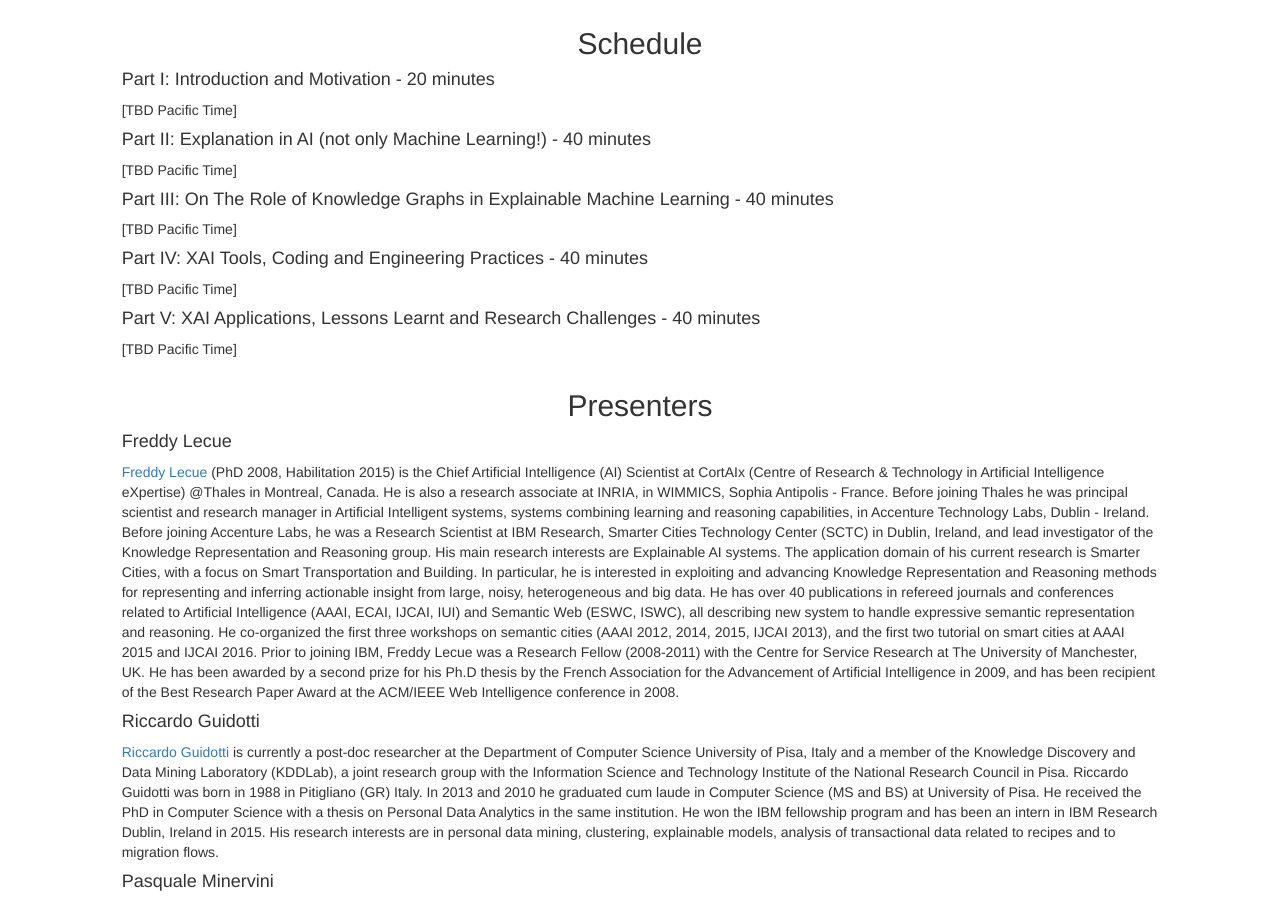
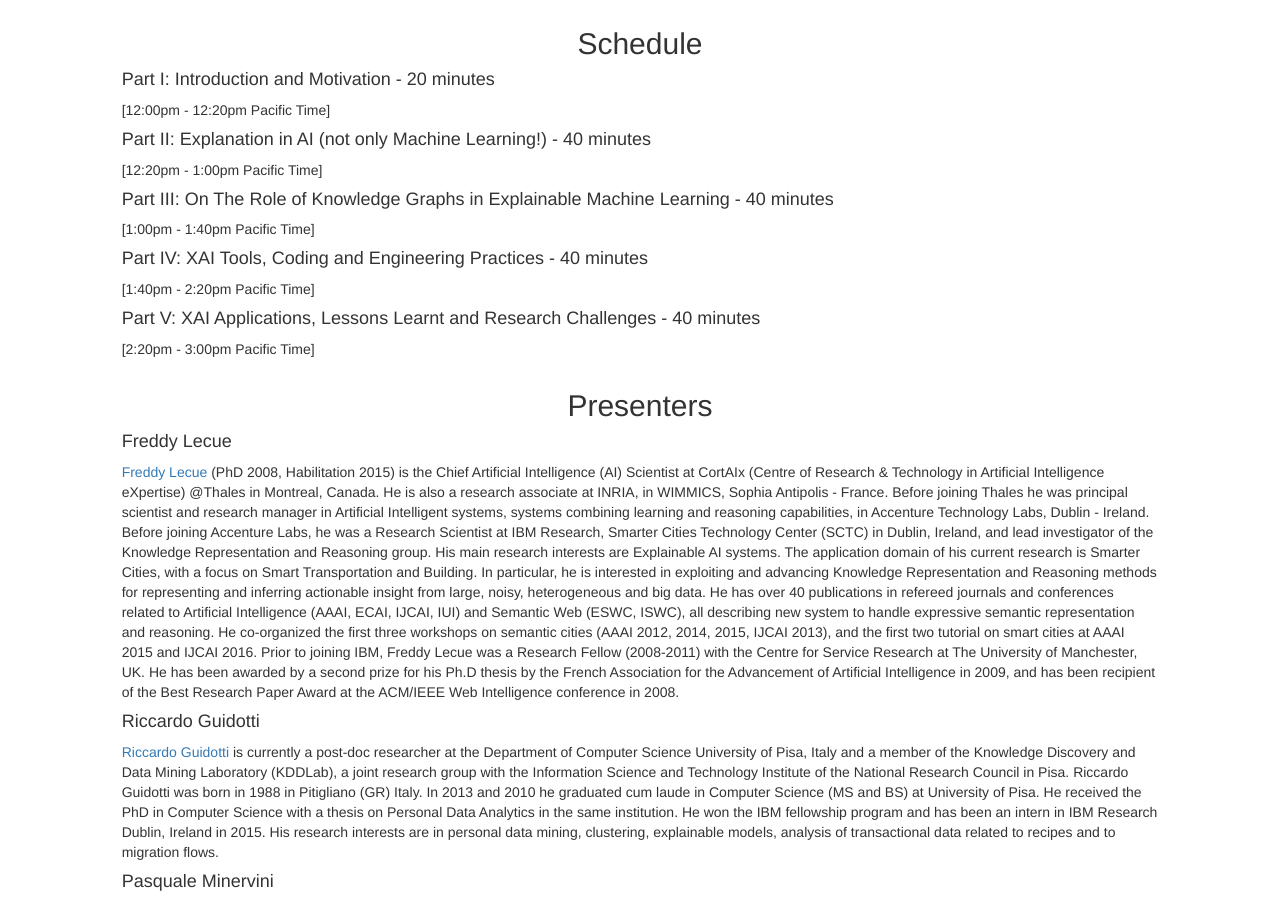
Before and after one commit to xaitutorial2022/xaitutorial2022.github.io, a plain HTML site: page index.html in a window 1280 px wide. Shown: the part 1854-2751 px from the top of the page. Drawn offline with nearby package versions, Linux system fonts and the light colour scheme.

Commit message:
Update index.html
+ time of the different parts

```diff
--- a/index.html
+++ b/index.html
@@ -152,19 +152,19 @@
     <div class="col-md-10 text-left">
         <h2 align="center">Schedule</h2>
         <h4>Part I: Introduction and Motivation - 20 minutes</h4>
-        <p>[TBD Pacific Time]</p>
+        <p>[12:00pm - 12:20pm Pacific Time]</p>
 
         <h4>Part II: Explanation in AI (not only Machine Learning!) - 40 minutes</h4>
-        <p>[TBD Pacific Time]</p>
+        <p>[12:20pm - 1:00pm Pacific Time]</p>
 
         <h4>Part III: On The Role of Knowledge Graphs in Explainable Machine Learning - 40 minutes</h4>
-        <p>[TBD Pacific Time]</p>
+        <p>[1:00pm - 1:40pm Pacific Time]</p>
 
         <h4>Part IV: XAI Tools, Coding and Engineering Practices - 40 minutes</h4>
-        <p>[TBD Pacific Time]</p>
+        <p>[1:40pm - 2:20pm Pacific Time]</p>
 
         <h4>Part V: XAI Applications, Lessons Learnt and Research Challenges - 40 minutes</h4>
-        <p>[TBD Pacific Time]</p>
+        <p>[2:20pm - 3:00pm Pacific Time]</p>
 
     </div>
     <div class="col-md-1 sidenav"></div>
```
